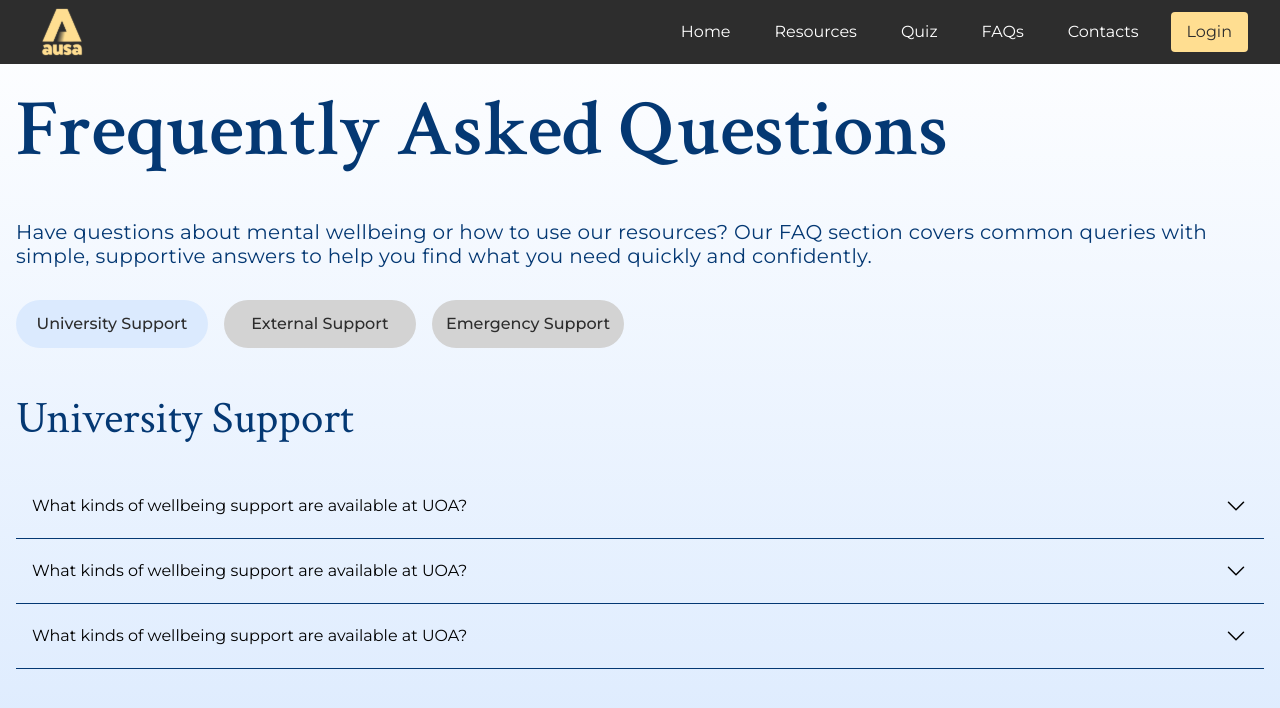
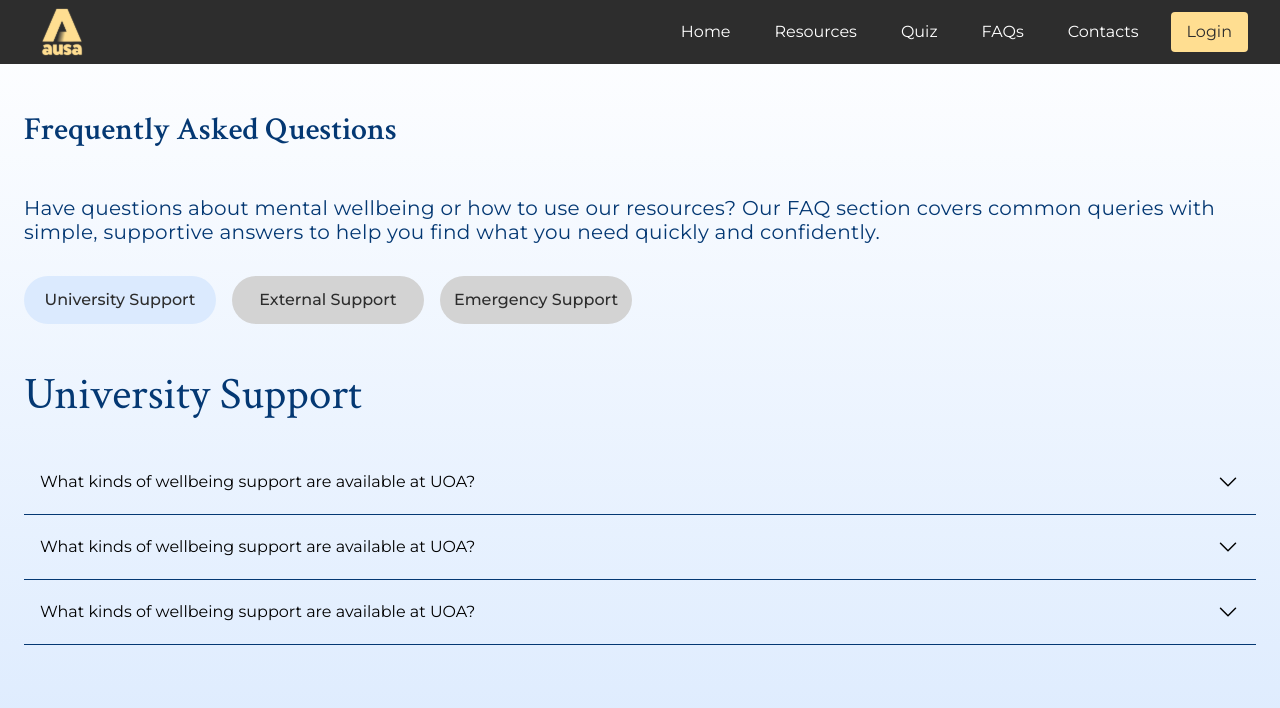
Before and after one commit to UoaWDCC/ausa-web, a Next.js app in the folder client/: page /faqs in a window 1280 px wide. Shown: the top 708 px of the page. Built offline with nearby package versions, Linux system fonts and the light colour scheme.

Commit message:
feat: style

```diff
--- a/client/app/faqs/page.tsx
+++ b/client/app/faqs/page.tsx
@@ -81,8 +81,8 @@ const FAQ = () => {
   }, [activeTab])
 
   return (
-    <div className="flex flex-col pt-20 min-h-screen px-4">
-      <h2 className="h2 text-primary-emphasis mb-6 leading-tight sm:leading-[100px]">
+    <div className="flex flex-col pt-20 min-h-screen px-6 py-2">
+      <h2 className="h4 text-primary-emphasis leading-tight sm:leading-[100px]">
         Frequently Asked Questions
       </h2>
       <p className="b3-body text-primary-emphasis mb-8 mt-4">
```
